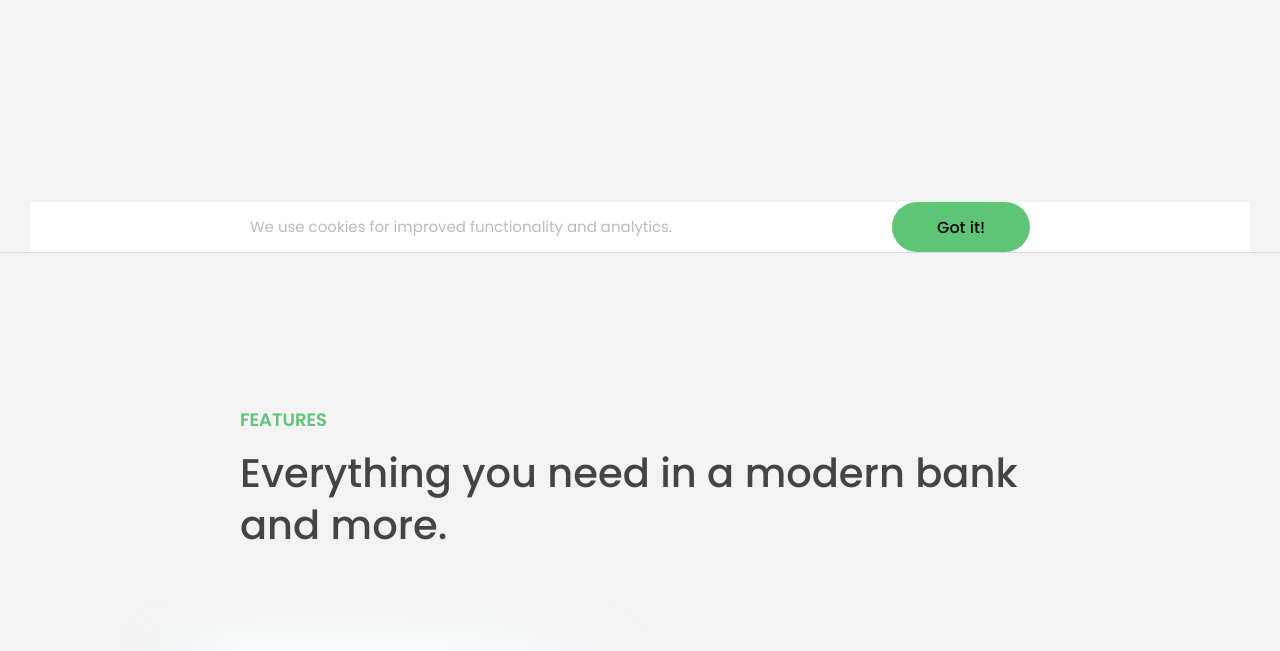
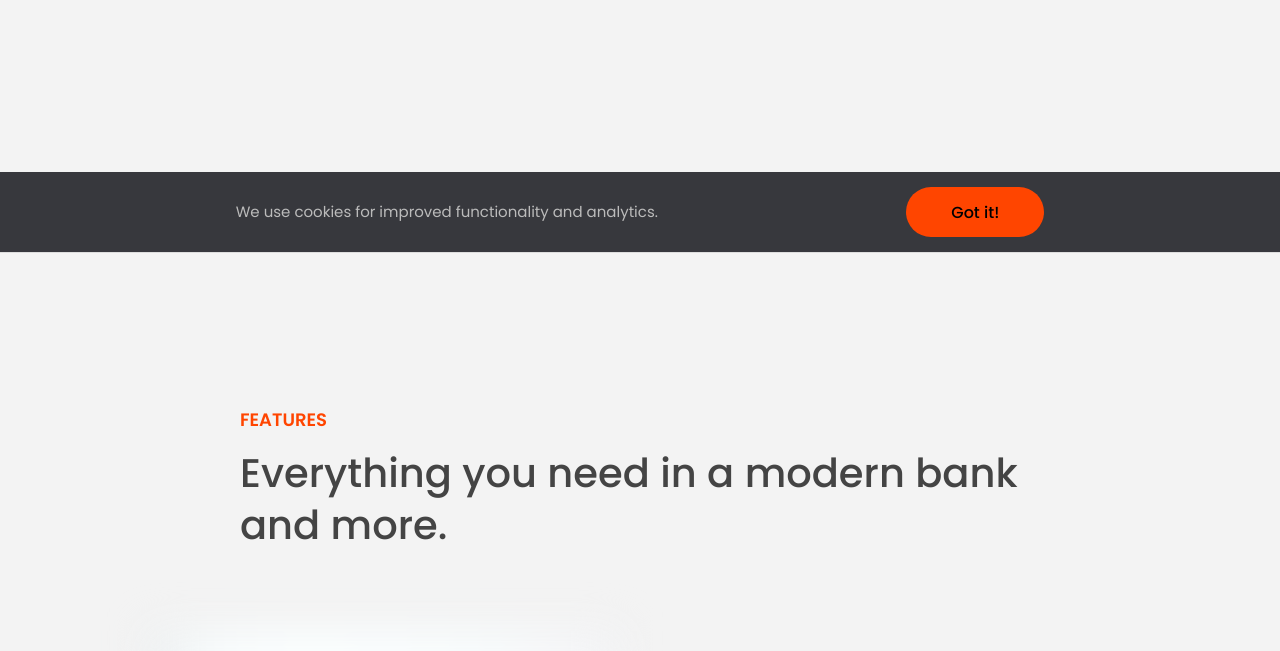
Before and after one commit to Nujsvart/Complete-Javascript-Udemy, a plain HTML site: page 13-Advanced-DOM-Bankist/starter/index.html in a window 1280 px wide. Shown: the part 548-1199 px from the top of the page. Drawn offline with Linux system fonts and the light colour scheme.

Commit message:
styles, attributes and classes

```diff
--- a/13-Advanced-DOM-Bankist/starter/index.html
+++ b/13-Advanced-DOM-Bankist/starter/index.html
@@ -21,6 +21,8 @@
           alt="Bankist logo"
           class="nav__logo"
           id="logo"
+          designer="Jonas"
+          data-version-number="3.0"
         />
         <ul class="nav__links">
           <li class="nav__item">
--- a/13-Advanced-DOM-Bankist/starter/notlar.js
+++ b/13-Advanced-DOM-Bankist/starter/notlar.js
@@ -47,3 +47,59 @@ document
   });
 
 console.log("✂".repeat(30));
+
+//! STYLES, ATTRIBUTES AND CLASSES
+
+//* STYLES
+
+message.style.backgroundColor = "#37383d";
+message.style.width = "107%";
+
+console.log(message.style.color); //? css dosyasinda tanimlanmis degere erisilemiyor.
+
+/* console.table(getComputedStyle(message)); */ //? css dosyasinda message elementine tanimlanmis tum stilleri gosteren fonksiyon.
+console.log(getComputedStyle(message).color); //? sadece color.
+
+message.style.height =
+  Number.parseFloat(getComputedStyle(message).height, 10) + 30 + "px"; //? css de tanimlanmis heighti alip ustune ekledik.
+
+//* css dosyasinda tanimlanmis variable'in degerini degistirmek:
+//* document.documentElement ==> :root
+
+document.documentElement.style.setProperty("--color-primary", "orangered"); //? --color-primary var'i orangered yapildi.
+
+//* ATTRIBUTES
+
+const logo = document.querySelector(".nav__logo");
+console.log(logo.alt); //? alt attribute'una erismek
+console.log(logo.src); //? src attribute'u
+console.log(logo.className); //? class attr
+
+logo.alt = "Beautiful minimalist logo";
+
+logo.setAttribute("company", "Bankist"); //? company adinda attr yaratip bankist valuesi verildi.
+console.log(logo.getAttribute("company")); //? bankist
+
+console.log(logo.src); //? absolute URL
+console.log(logo.getAttribute("src")); //? relative URL
+
+const link = document.querySelector(".twitter-link");
+
+console.log(link.href);
+console.log(link.getAttribute("href")); //? ikisi de absolute URL
+
+//* Data attributes
+
+console.log(logo.dataset.versionNumber); //? data-version-number attr. (dataset objesinin icinde) UI'da html kodunda data store etmek icin kullanilir.
+
+//* CLASSES
+
+logo.classList.add("c", "j"); //? class ekle
+logo.classList.remove("c", "j"); //? class sil
+logo.classList.toggle("c"); //? class goster/kapat
+logo.classList.contains("c"); //? class icerior mu?
+
+//? bunu kullanma! yukaridakileri kullan.
+/* logo.className = 'kullanma'; */
+
+console.log("✂".repeat(30));
```
